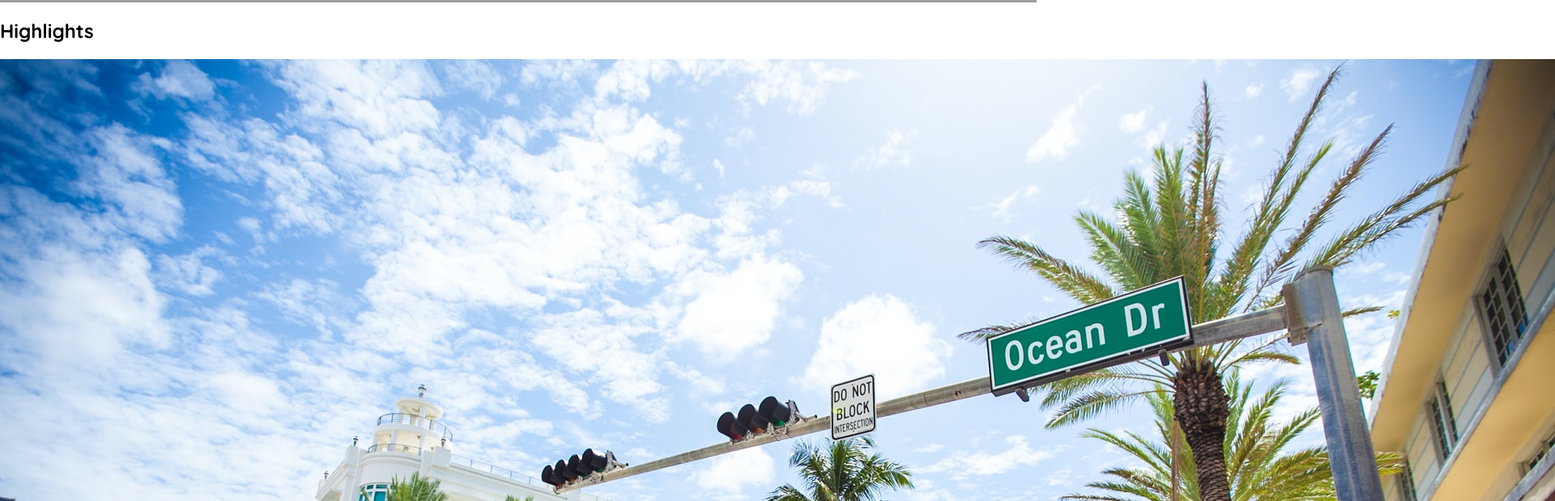
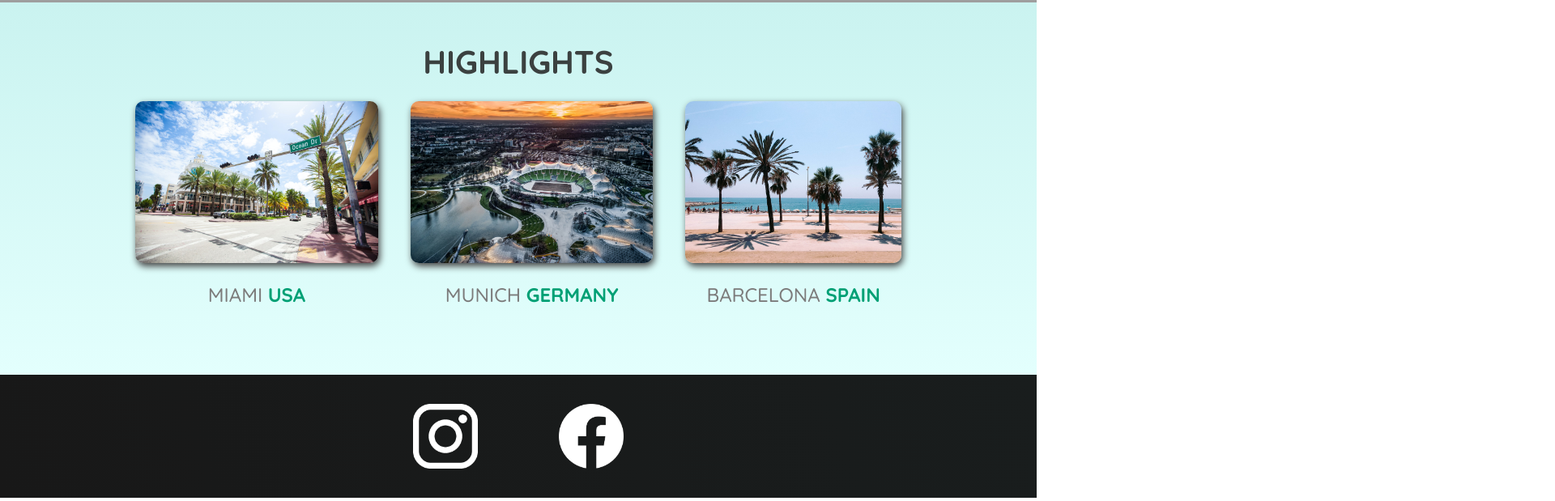
Before and after one commit to jcadena777/travel-page, a plain HTML site: page index.html in a window 1280 px wide. Shown: the part 797-1416 px from the top of the page at 81% size, 1920 px wide, since content can reach past the window. Drawn offline with Linux system fonts and the light colour scheme; grey boxes are pictures that could not be loaded.

Commit message:
Styles applied to second part of Main section and footer added and styled

```diff
--- a/index.html
+++ b/index.html
@@ -51,6 +51,15 @@
         </ul>
       </section>
     </main>
-    <footer></footer>
+    <footer>
+      <ul>
+        <li>
+          <a href="https://www.instagram.com"><img src="/images/icons/insta.png" alt="Instagram logo"></a>
+        </li>
+        <li>
+          <a href="https://www.facebook.com"><img src="/images/icons/facebook.png" alt="Facebook logo"></a>
+        </li>
+      </ul>
+    </footer>
   </body>
 </html>
--- a/styles/shared.css
+++ b/styles/shared.css
@@ -55,3 +55,24 @@ header a:hover {
 a {
   text-decoration: none;
 }
+
+footer {
+  background: linear-gradient(70deg, rgb(24, 24, 24), rgb(25, 29, 29));
+  padding: 36px;
+}
+
+footer ul {
+  display: flex;
+  justify-content: center;
+}
+
+footer li {
+  width: 80px;
+  height: 80px;
+  margin: 0 50px;
+}
+
+footer img {
+  width: 100%;
+  height: 100%;
+}
--- a/styles/styles.css
+++ b/styles/styles.css
@@ -45,3 +45,48 @@
 #hero-content a:hover {
   background-color: rgb(255, 238, 0);
 }
+
+#highlights {
+  padding: 24px;
+  background: linear-gradient(0deg, rgb(227, 255, 253), rgb(202, 243, 240));
+}
+
+#highlights h2 {
+  text-transform: uppercase;
+  text-align: center;
+  font-size: 40px;
+  color: rgb(59, 65, 64);
+  margin: 24px 0;
+}
+
+#destinations {
+  display: flex;
+  width: 90%;
+  margin: auto;
+  margin-bottom: 40px;
+  justify-content: center;
+}
+
+.destination {
+  margin: 0 20px;
+  text-transform: uppercase;
+}
+
+.destination p {
+  text-align: center;
+  font-size: 24px;
+  color: rgb(124, 123, 123);
+  margin: 20px 0;
+}
+
+.destination img {
+  height: 200px;
+  width: 100%;
+  box-shadow: 2px 4px 8px rgb(68, 67, 67);
+  border-radius: 10px;
+  object-fit: cover;
+}
+
+.destination strong {
+  color: rgb(0, 160, 117);
+}
```
Also changed, not shown: images/icons/facebook.png (added), images/icons/insta.png (added).
